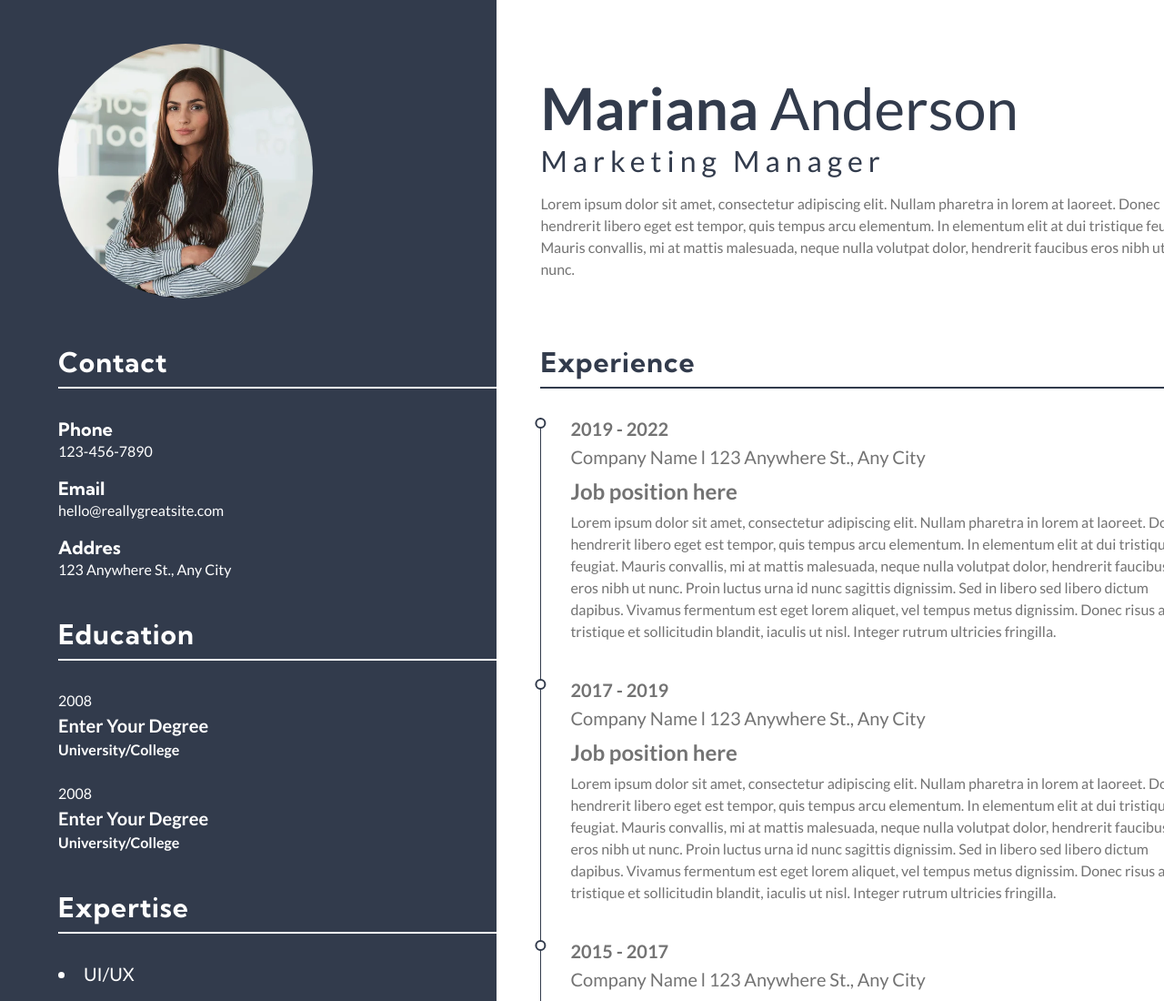
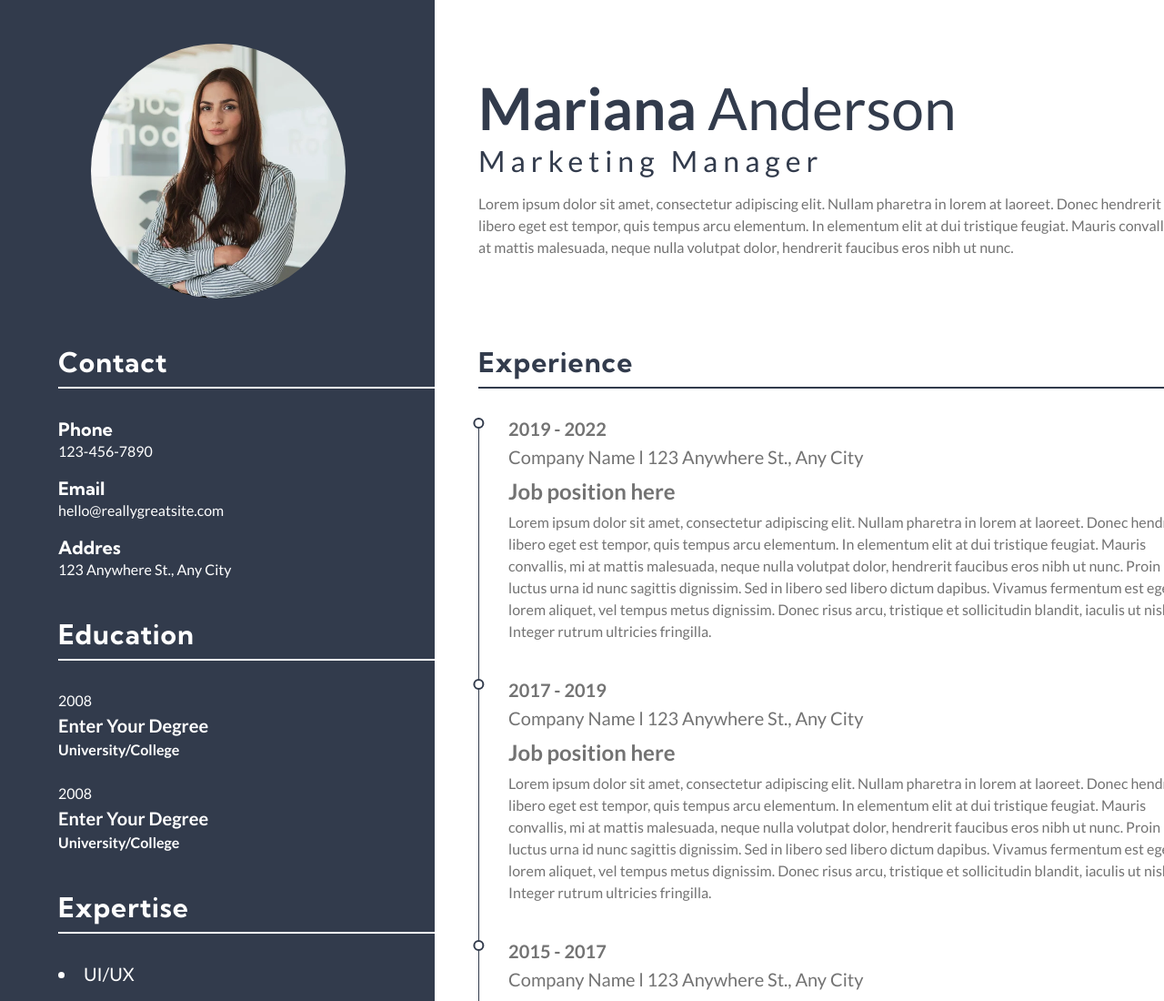
Before and after one commit to duyhq-zee/resume-web-dev-course, a plain HTML site: page index.html in a window 1280 px wide. Shown: the top 1100 px of the page at 91% size. Drawn offline with Linux system fonts and the light colour scheme.

Commit message:
[New] Fix style

```diff
--- a/assets/styles/style.css
+++ b/assets/styles/style.css
@@ -34,10 +34,10 @@ p {
 
 #avatar {
 	background-color: #323b4c;
-	width: 40%;
+	width: 35%;
 	float: left;
 
-	padding: 48px 64px;
+	padding: 48px 100px;
 }
 
 #avatar img {
@@ -51,7 +51,7 @@ p {
 
 #intro {
 	background-color: #fff;
-	width: 60%;
+	width: 65%;
 	float: left;
 	padding: 80px 48px 0 48px;
 }
@@ -82,7 +82,7 @@ p {
 
 #left-info {
 	background-color: #323b4c;
-	width: 40%;
+	width: 35%;
 	float: left;
 	padding-left: 64px;
 	padding-bottom: 64px;
@@ -136,7 +136,7 @@ p {
 
 #right-info {
 	background-color: #fff;
-	width: 60%;
+	width: 65%;
 	float: left;
 	padding-left: 48px;
 	padding-right: 48px;
```
